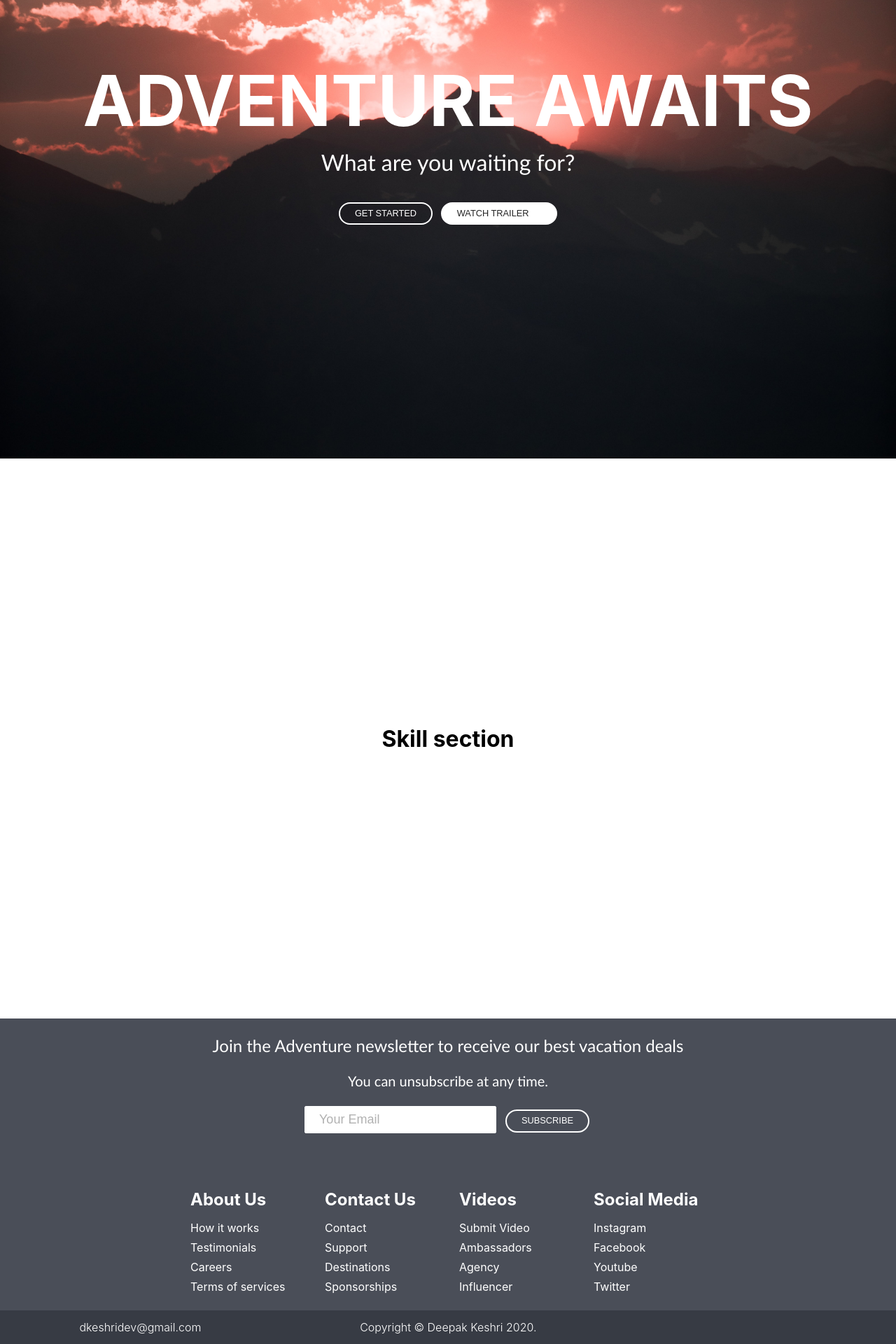
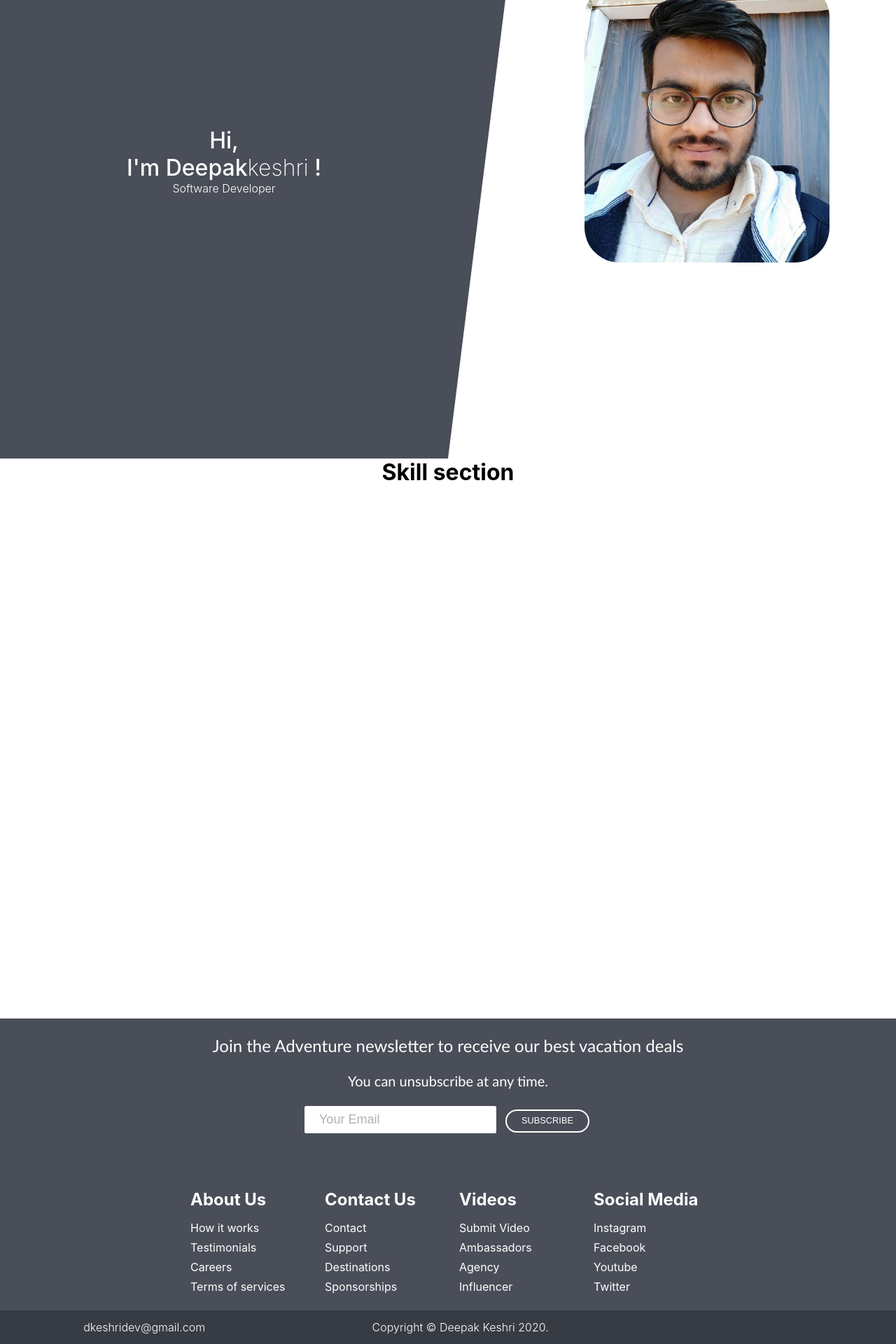
Before and after one commit to dkeshri/Portfolio, a React (Create React App) app: page / in a window 1280 px wide. Shown: the part 193-2113 px from the top of the page at 70% size. Built offline with nearby package versions, Linux system fonts and the light colour scheme; a web font is replaced by a local one.

Commit message:
home page degin

```diff
--- a/src/App.css
+++ b/src/App.css
@@ -5,6 +5,7 @@
   --scrollColor:#b3b6bb;/*ced1d8*/
   --scrollBGColor:rgb(236, 229, 229);
   --scrollBorderColor:#6e6f70;
+  --skewdgree:-28deg;
 }
 * {
   margin: 0;
--- a/src/Components/Footer.js
+++ b/src/Components/Footer.js
@@ -2,7 +2,8 @@ import React from 'react';
 import '../assets/css/Footer.css';
 import { Button } from './Button';
 import { Link } from 'react-router-dom';
-
+import SocialMediaIcons from './SocialMediaIcons'
+import SocialMediaFooter from './SocialMediaFooter'
 function Footer() {
   return (
     <div className='footer-container'>
@@ -55,52 +56,7 @@ function Footer() {
             <Link to='/'>Twitter</Link>
           </div>
       </div>
-      <section className='social-media'>
-        <div>dkeshridev@gmail.com</div>
-        <div>Copyright © Deepak Keshri 2020.</div>
-        <div className='social-icons'>
-          <Link
-            className='social-icon-link facebook'
-            to='/'
-            target='_blank'
-            aria-label='Facebook'
-          >
-            <i className='fa fa-facebook-f' />
-          </Link>
-          <a
-            className='social-icon-link instagram'
-            href='https://www.instagram.com/deepakkeshri0613/'
-            target='_blank'
-            aria-label='Instagram'
-          >
-            <i className='fa fa-instagram' />
-          </a>
-          <a
-            className='social-icon-link youtube'
-            href='https://github.com/dkeshri'
-            target='_blank'
-            aria-label='GitHub'
-          >
-            <i className='fa fa-github-square' />
-          </a>
-          <a
-            className='social-icon-link twitter'
-            href='https://twitter.com/DeepakK18204431'
-            target='_blank'
-            aria-label='Twitter'
-          >
-            <i className='fa fa-twitter' />
-          </a>
-          <a
-            className='social-icon-link twitter'
-            href='https://in.linkedin.com/in/dkeshri'
-            target='_blank'
-            aria-label='LinkedIn'
-          >
-            <i className='fa fa-linkedin' />
-          </a>
-        </div>
-      </section>
+      <SocialMediaFooter/>
     </div>
   );
 }
--- a/src/Components/Pages/Home/Banner.js
+++ b/src/Components/Pages/Home/Banner.js
@@ -1,28 +1,20 @@
 import React from 'react'
 import { Button } from '../../Button'
 import '../../../assets/css/Pages/Home/Banner.css'
+import SocialMediaIcons from '../../SocialMediaIcons'
 function Banner() {
     return (
         <div className="banner-container">
-            {/* <video src={require('../../../assets/videos/Banner.mp4')} autoPlay loop muted/> */}
-            <h1>ADVENTURE AWAITS</h1>
-            <p>What are you waiting for?</p>
-            <div className='hero-btns'>
-                <Button
-                    className='btns'
-                    buttonStyle='btn--outline'
-                    buttonSize='btn--large'
-                >
-                    GET STARTED
-                </Button>
-                <Button
-                    className='btns'
-                    buttonStyle='btn--primary'
-                    buttonSize='btn--large'
-
-                >
-                    WATCH TRAILER <i className='fa fa-play-circle' />
-                </Button>
+            <div class="content">
+                <h1>Hi,</h1>
+                <h1>I'm Deepak<span>keshri</span> !</h1>
+                <span>Software Developer</span>
+                <div className="banner-content-socialMedia">
+                    <SocialMediaIcons />
+                </div>
+            </div>
+            <div class="image-container">
+                <div className="image"></div>
             </div>
         </div>
     )
--- /dev/null
+++ b/src/Components/SocialMediaFooter.js
@@ -0,0 +1,14 @@
+import React from 'react'
+import '../assets/css/SocialMediaFooter.css'
+import SocialMediaIcons from './SocialMediaIcons'
+function SocialMediaFooter() {
+    return (
+        <section className='social-media'>
+            <div>dkeshridev@gmail.com</div>
+            <div>Copyright © Deepak Keshri 2020.</div>
+            <SocialMediaIcons />
+        </section>
+    )
+}
+
+export default SocialMediaFooter
--- /dev/null
+++ b/src/Components/SocialMediaIcons.js
@@ -0,0 +1,42 @@
+import React from 'react'
+import '../assets/css/SocialMediaIcons.css'
+function SocialMediaIcons() {
+    return (
+        <div className='social-icons'>
+            <a
+                className='social-icon-link instagram'
+                href='https://www.instagram.com/deepakkeshri0613/'
+                target='_blank'
+                aria-label='Instagram'
+            >
+                <i className='fa fa-instagram' />
+            </a>
+            <a
+                className='social-icon-link youtube'
+                href='https://github.com/dkeshri'
+                target='_blank'
+                aria-label='GitHub'
+            >
+                <i className='fa fa-github-square' />
+            </a>
+            <a
+                className='social-icon-link twitter'
+                href='https://twitter.com/DeepakK18204431'
+                target='_blank'
+                aria-label='Twitter'
+            >
+                <i className='fa fa-twitter' />
+            </a>
+            <a
+                className='social-icon-link twitter'
+                href='https://in.linkedin.com/in/dkeshri'
+                target='_blank'
+                aria-label='LinkedIn'
+            >
+                <i className='fa fa-linkedin' />
+            </a>
+        </div>
+    )
+}
+
+export default SocialMediaIcons
--- a/src/assets/css/Footer.css
+++ b/src/assets/css/Footer.css
@@ -86,54 +86,6 @@
 .footer-input::placeholder {
   color: #b1b1b1;
 }
-
-/* Social Icons */
-.social-icon-link {
-  color: #fff;
-  font-size: 24px;
-}
-
-.social-media {
-  min-height: 3rem;
-  display: flex;
-  justify-content: space-around;
-  align-items: center;
-  width: 100%;
-  background-color: var(--primaryColor);
-  font-weight: 300;
-}
-.social-icons {
-  display: flex;
-  justify-content: space-between;
-  align-items: center;
-}
-.social-icons *{
-  padding: 0 .25rem;
-}
-
-.social-logo {
-  color: #fff;
-  justify-self: start;
-  margin-left: 20px;
-  cursor: pointer;
-  text-decoration: none;
-  font-size: 2rem;
-  display: flex;
-  align-items: center;
-  margin-bottom: 16px;
-}
-
-.website-rights {
-  color: #fff;
-  margin-bottom: 16px;
-}
-.website-rights:hover{
-  font-weight: 300;
-  transform: scale(1.3);
-}
-.social-icons *:hover{
-  transform: scale(1.2);
-}
 @media screen and (max-width: 820px) {
   .footer-links {
     padding-top: 2rem;
@@ -150,32 +102,11 @@
   .footer-link-wrapper {
     flex-direction: column;
   }
-
-  .social-media-wrap {
-    flex-direction: column;
-  }
 }
 
-@media screen and (max-width: 768px) {
-  .social-media div:nth-child(1){
-    display: none;
-  }
 
-}
 @media screen and (max-width: 550px) {
-  .social-media{
-    flex-direction: column;
-    height: 4rem;
-    padding:.1rem 0;
-  }
-  .social-icons{
-    order: 1;
-  }
-  .social-media div:nth-child(2){
-    order: 2;
-  }
   .footer-links{
     display: none;
   }
-
 }
--- a/src/assets/css/Pages/Home/Banner.css
+++ b/src/assets/css/Pages/Home/Banner.css
@@ -1,88 +1,61 @@
 .banner-container{
-    background: url('../../../img/img-1.jpg') center center/cover no-repeat;
+    /* background: url('../../../img/img-1.jpg') center center/cover no-repeat; */
     height: 100vh;
     width: 100%;
     display: flex;
+    background-color: white;
+}
+.content{
+  background-color: var(--secondaryColor);
+  display: flex;
   flex-direction: column;
+  width: 50%;
+  height: 100%;
   justify-content: center;
   align-items: center;
-    transition: .3s;
 }
-video {
-  object-fit: cover;
-  width: 100%;
+.content * {
+  font-weight: 500;
+}
+.image-container{
+  position: relative;
+  background-color: white;
+  width: 50%;
   height: 100%;
-  position: fixed;
-  z-index: -1;
+  border-left: 100px solid var(--secondaryColor);;
+  border-bottom: 100vh solid transparent;
 }
-  .banner-container > h1 {
-    color: #fff;
-    font-size: 100px;
-    margin-top: -100px;
-    transition: all .3s ease-in-out;
+.image-container .image{
+    position: absolute;
+    top:50%;
+    left: 50%;
+    width: 350px;
+    height: 400px;
+    transform: translate(-50%,30%);
+    border-radius: 50px;
+    background-image: url('../../../img/dkeshri.jpg');
+    background-repeat: no-repeat;
+    background-size: cover;
+    background-position: center;
 }
-
-  .banner-container > p {
-    margin-top: 8px;
-    color: #fff;
-    font-size: 32px;
-    font-family: 'Trebuchet MS', 'Lucida Sans Unicode', 'Lucida Grande',
-      'Lucida Sans', Arial, sans-serif;
+.banner-container .content h1{
+  font-weight: 500;
 }
-
-  .hero-btns {
-    margin-top: 32px;
+.banner-container .content h1 span{
+  font-weight: 200;
 }
-
-  .hero-btns .btn {
-    margin: 6px;
+.banner-container .content > span{
+  font-weight: 300;
+  font-size: 16px;
 }
-
-  .fa-play-circle {
-    margin-left: 4px;
-  }
-  @media screen and (max-width: 1050px) {
-    .banner-container > h1 {
-      font-size: 70px;
-      margin-top: -150px;
-      transition: all .3s ease-in-out;
-    }
-  }
-
-
-  @media screen and (max-width: 768px) {
-    .banner-container > h1 {
-      font-size: 50px;
-      margin-top: -150px;
-      transition: all .3s ease-in-out;
-    }
-
-    .banner-container > p {
-      font-size: 30px;
-      transition: all .3s ease-in-out;
-    }
-    .btn {
-      width: 100%;
-    }
+.banner-content-socialMedia{
+  min-width: 40%;
+  margin-top: 1.3rem;
 }
 .test{
   display: flex;
   justify-content: center;
-    align-items: center;
+  color: black;
   height: 100vh;
-    background-color: #fff;
-    color: black;
+  background-color: white;
 }
-  @media screen and (max-width: 590px) {
-    .banner-container > h1 {
-      font-size: 30px;
-      margin-top: -100px;
-      transition: all .3s ease-in-out;
-    }
-
-    .banner-container > p {
-      font-size: 18px;
-      transition: all .3s ease-in-out;
-      margin-bottom: 12rem;
-    }
-  }
--- /dev/null
+++ b/src/assets/css/SocialMediaFooter.css
@@ -0,0 +1,29 @@
+.social-media {
+    min-height: 3rem;
+    display: flex;
+    justify-content: space-around;
+    align-items: center;
+    width: 100%;
+    background-color: var(--primaryColor);
+    font-weight: 300;
+  }
+@media screen and (max-width: 768px) {
+    .social-media div:nth-child(1){
+      display: none;
+    }
+
+  }
+  @media screen and (max-width: 550px) {
+    .social-media{
+      flex-direction: column;
+      height: 4rem;
+      padding:.1rem 0;
+    }
+    .social-icons{
+      order: 1;
+    }
+    .social-media div:nth-child(2){
+      order: 2;
+    }
+
+  }
--- /dev/null
+++ b/src/assets/css/SocialMediaIcons.css
@@ -0,0 +1,27 @@
+.social-icons {
+    display: flex;
+    justify-content: space-between;
+    align-items: center;
+  }
+  .social-icon-link {
+    color: #fff;
+    font-size: 24px;
+  }
+  .social-icons *{
+    padding: 0 .25rem;
+  }
+
+  .social-logo {
+    color: #fff;
+    justify-self: start;
+    margin-left: 20px;
+    cursor: pointer;
+    text-decoration: none;
+    font-size: 2rem;
+    display: flex;
+    align-items: center;
+    margin-bottom: 16px;
+  }
+  .social-icons *:hover{
+    transform: scale(1.2);
+  }
--- a/src/assets/css/navbar.css
+++ b/src/assets/css/navbar.css
@@ -7,7 +7,7 @@ nav{
     align-items: center;
     color: white;
     padding: 0 10%;
-    z-index: 10;
+    z-index: 1000;
     position: sticky;
     top:0;
 
```
Also changed, not shown: src/assets/img/dkeshri.jpg (added). Lines whose indentation alone changed are shown as unchanged.
